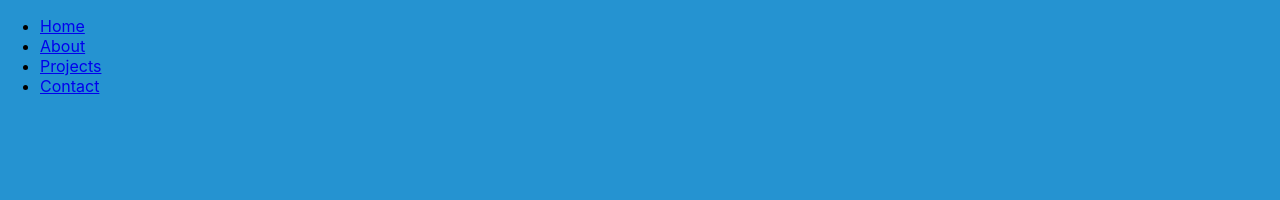
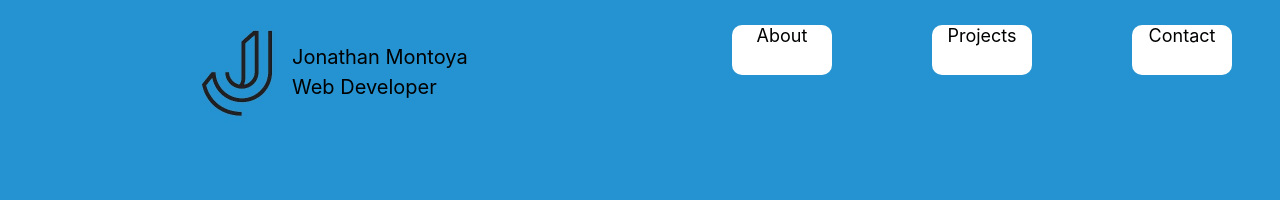
Before and after one commit to JonTrader/jontrader.github.io, a React (Create React App) app: page / in a window 1280 px wide. Shown: the top 200 px of the page. Built offline with nearby package versions, Linux system fonts and the light colour scheme.

Commit message:
Started to design and organize home page, set up clickable logo as path

```diff
--- a/src/App.css
+++ b/src/App.css
@@ -1,4 +1,96 @@
 *
 {
   background-color: #2593D1;
+  margin: 0px;
 }
+
+ul
+{
+  list-style: none;
+}
+
+.bar
+{
+  height: 150px;
+  width: 100%;
+}
+
+.box
+{
+  position: absolute;
+  height: 100px;
+  width: 70%;
+  margin-top: 25px;
+  margin-left: 15%;
+}
+
+
+
+.logo
+{
+  position: absolute;
+  width: 100px;
+  height: 100px;
+}
+
+.jon
+{
+  position: absolute;
+  color: rgb(0, 0, 0);
+  font-weight: normal;
+  font-size: 20px;
+  margin-left: 100px;
+  margin-top: 20px;
+}
+
+.webdev
+{
+  position: absolute;
+  color: rgb(0, 0, 0);
+  font-weight: normal;
+  font-size: 20px;
+  margin-left: 100px;
+  margin-top: 50px;
+}
+
+.about
+{
+  position: absolute;
+  width: 100px;
+  height: 50px;
+  background-color: #FFFFFF;
+  color: rgb(0, 0, 0);
+  font-size: 18px;
+  border-radius: 10px;
+  text-align: center;
+  text-decoration: none;
+  margin-left: 500px;
+}
+
+.projects
+{
+  position: absolute;
+  width: 100px;
+  height: 50px;
+  background-color: #FFFFFF;
+  color: rgb(0, 0, 0);
+  font-size: 18px;
+  border-radius: 10px;
+  text-align: center;
+  text-decoration: none;
+  margin-left: 700px;
+}
+
+.contact
+{
+  position: absolute;
+  width: 100px;
+  height: 50px;
+  background-color: #FFFFFF;
+  color: rgb(0, 0, 0);
+  font-size: 18px;
+  border-radius: 10px;
+  text-align: center;
+  text-decoration: none;
+  margin-left: 900px;
+}
--- a/src/App.js
+++ b/src/App.js
@@ -1,4 +1,5 @@
 import React from 'react';
+import jlogo from './jlogo.jpg';
 import Home from './Pages/Home';
 import About from'./Pages/About';
 import Projects from './Pages/Projects';
@@ -18,24 +19,32 @@ export default function App()
 
     <div>
 
+
         <Router>
             <div>
+                <header className="bar">
+                    <div className="box">
+                        <Link to="/"  >
+                            <img src={jlogo} className="logo" alt=""/>
+                            <h3 className="jon">Jonathan Montoya</h3>
+                            <h3 className="webdev">Web Developer</h3>
+                        </Link>
                         <nav>
                             <ul>
                                 <li>
-                            <Link to="/">Home</Link>
+                                    <Link to="/about" className="about">About</Link>
                                 </li>
                                 <li>
-                            <Link to="/about">About</Link>
+                                    <Link to="/projects" className="projects">Projects</Link>
                                 </li>
                                 <li>
-                            <Link to="/projects">Projects</Link>
-                        </li>
-                        <li>
-                            <Link to="/contact">Contact</Link>
+                                    <Link to="/contact" className="contact">Contact</Link>
                                 </li>
                             </ul>
                         </nav>
+                    </div>
+                </header>
+
 
         {/* A <Switch> looks through its children <Route>s and
             renders the first one that matches the current URL. */}
```
Also changed, not shown: src/jlogo.jpg. Lines whose indentation alone changed are shown as unchanged.
